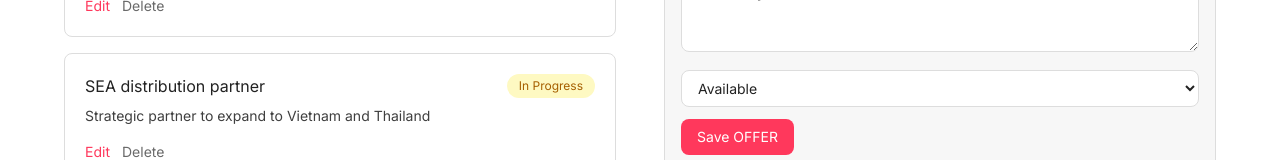
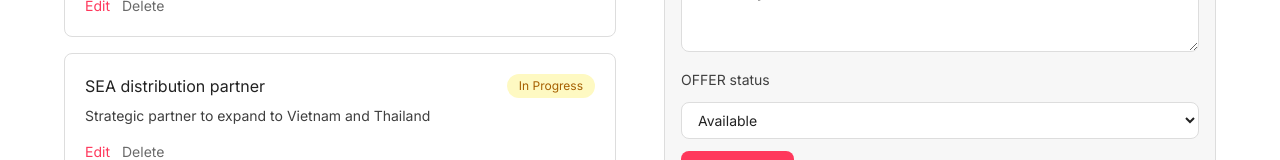
Before and after one commit to yuans-dev/growth-network, a Next.js app: page /profile in a window 1280 px wide. Both pictures are taken after a click on the button "+ Add OFFER". Shown: the part 1731-1891 px from the top of the page. Built offline with nearby package versions, Linux system fonts and the light colour scheme.

Commit message:
Fixed some errors sorry

```diff
--- a/src/app/profile/page.tsx
+++ b/src/app/profile/page.tsx
@@ -309,7 +309,12 @@ export default function ProfilePage() {
                       rows={3}
                       className="w-full rounded-lg border border-[var(--color-hairline)] bg-white px-3 py-2 text-sm"
                     />
+                    <label className="block text-sm font-500 text-[var(--color-body)]">
+                      ASK status
+                    </label>
                     <select
+                      aria-label="ASK status"
+                      title="ASK status"
                       value={askForm.status}
                       onChange={(event) => setAskForm((prev) => ({ ...prev, status: event.target.value as AskOfferStatus }))}
                       className="w-full rounded-lg border border-[var(--color-hairline)] bg-white px-3 py-2 text-sm"
@@ -399,7 +404,12 @@ export default function ProfilePage() {
                       rows={3}
                       className="w-full rounded-lg border border-[var(--color-hairline)] bg-white px-3 py-2 text-sm"
                     />
+                    <label className="block text-sm font-500 text-[var(--color-body)]">
+                      OFFER status
+                    </label>
                     <select
+                      aria-label="OFFER status"
+                      title="OFFER status"
                       value={offerForm.status}
                       onChange={(event) => setOfferForm((prev) => ({ ...prev, status: event.target.value as AskOfferStatus }))}
                       className="w-full rounded-lg border border-[var(--color-hairline)] bg-white px-3 py-2 text-sm"
```
